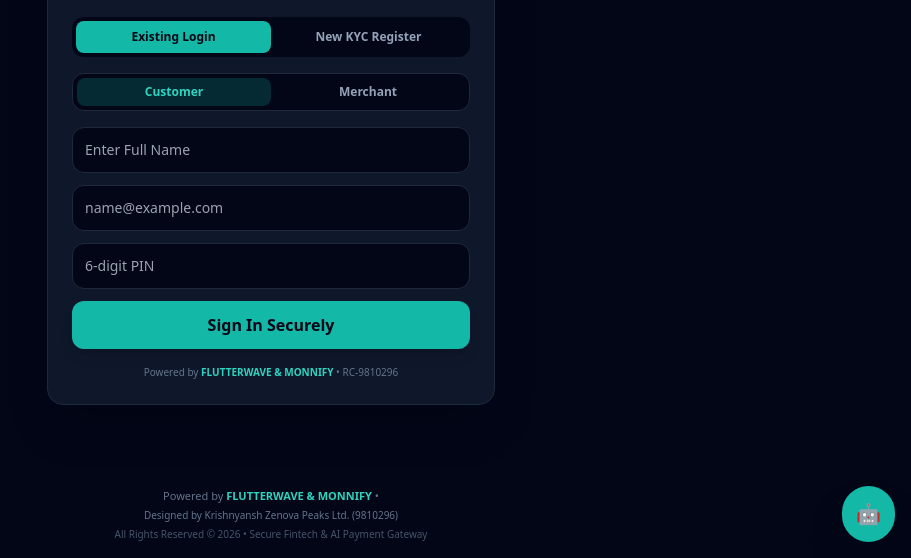
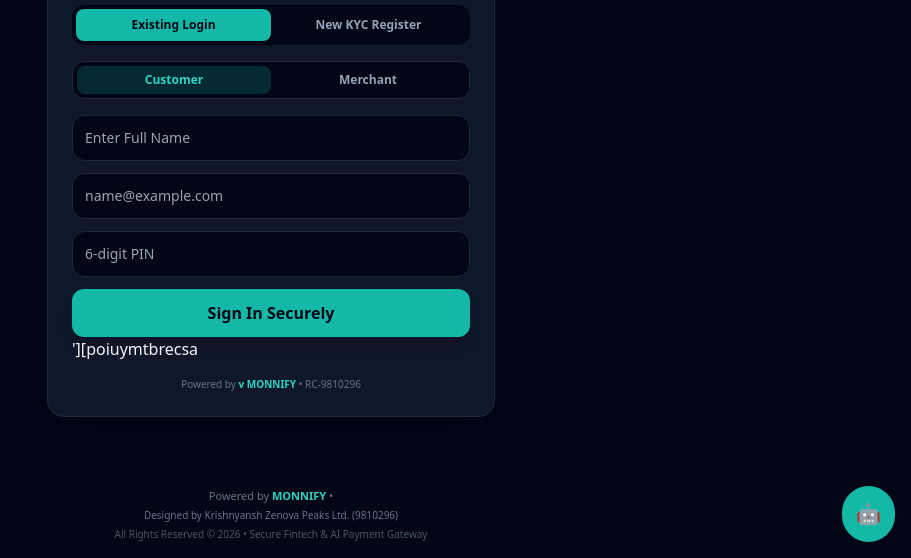
Before and after one commit to krishnyanshzenovapeaksltd-boop/ClickPeQR, a website: page index.html in a window 1280 px wide. Shown: the part 242-800 px from the top of the page, without its empty margins (369-1280 px from the left). Drawn offline with nearby package versions, Linux system fonts and the light colour scheme.

```diff
--- a/index.html
+++ b/index.html
@@ -108,7 +108,8 @@
 <div><input type="password" id="pinInput" required maxlength="6" inputmode="numeric" class="w-full bg-slate-950 border border-slate-800 rounded-xl p-3 text-sm text-white focus:border-teal-500 outline-none" placeholder="6-digit PIN"></div>
 <button type="submit" id="authSubmitBtn" class="w-full bg-teal-500 text-slate-950 font-bold py-3 rounded-xl hover:bg-teal-400 transition shadow-lg">Sign In Securely</button>
 </form>
-<p class="text-center text-[10px] text-slate-500 mt-4">Powered by <span class="text-teal-400 font-semibold"> FLUTTERWAVE & MONNIFY </span> &bull; RC-9810296</p>
+'][poiuymtbrecsa<p class="text-center text-[10px] text-slate-500 mt-4">Powered by <span class="text-teal-400 font-semibold"> v
+  MONNIFY </span> &bull; RC-9810296</p>
 </div>
 
 <div id="dashboardScreen" class="w-full max-w-md hidden space-y-4 anim-fadeUp">
@@ -192,7 +193,7 @@
 </main>
 
 <footer class="w-full text-center py-4 px-4">
-<p class="text-[11px] text-slate-500">Powered by <span class="text-teal-400 font-semibold"> FLUTTERWAVE & MONNIFY </span> &bull; </p>
+<p class="text-[11px] text-slate-500">Powered by <span class="text-teal-400 font-semibold"> MONNIFY </span> &bull; </p>
 <p class="text-[10px] text-slate-500 mt-1">Designed by Krishnyansh Zenova Peaks Ltd. (9810296) </p>
 <p class="text-[10px] text-slate-600 mt-1">All Rights Reserved &copy; 2026 &bull; Secure Fintech & AI Payment Gateway</p>
 </footer>
```
